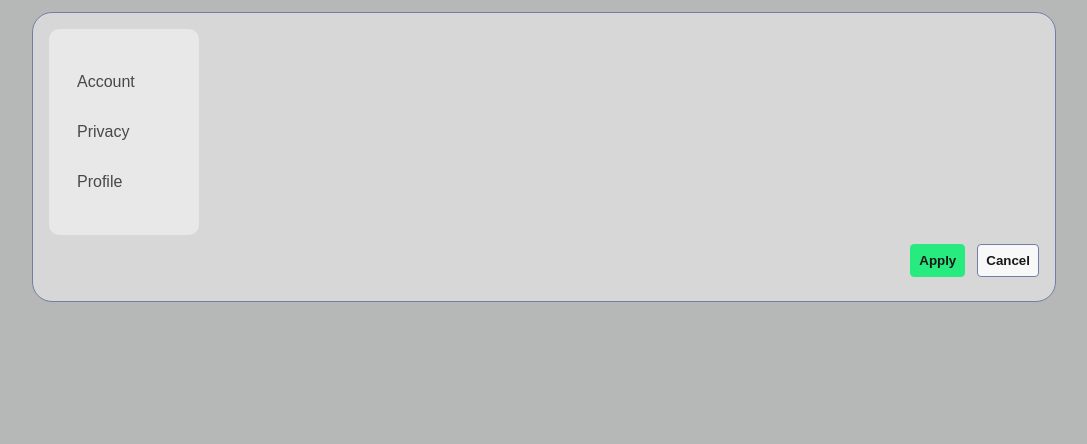
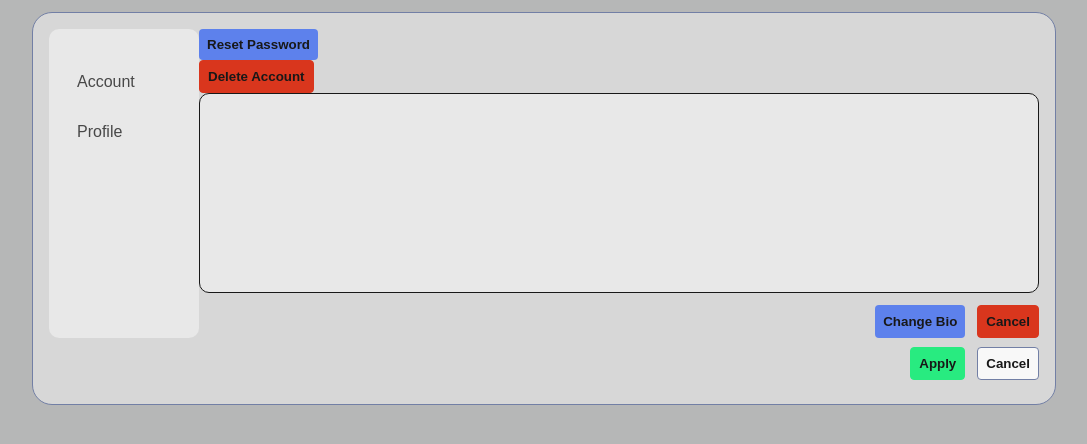
Before and after one commit to Seth-Browning/CSC321-Final, a Django app: page /accounts/settings/ in a window 1280 px wide. Shown: the part 74-518 px from the top of the page, without its empty margins (96-1183 px from the left). Run offline with Django 5.2, Linux system fonts and the light colour scheme; the visitor is signed in with stand-in values (Sample User, id 1).

Commit message:
The user may now delete their account in the settings page.

```diff
--- a/app/accounts/static/accounts/css/settings.css
+++ b/app/accounts/static/accounts/css/settings.css
@@ -47,3 +47,67 @@
     align-items: center;
     justify-content: flex-end;
 }
+
+.text-editor {
+    display: flex;
+    flex-direction: column;
+    gap: var(--spacing-s);
+    justify-content: flex-start;
+    align-items: flex-start;
+}
+
+.editable-text-field {
+    border: 1px var(--text) solid;
+    min-height: 200px;
+    width: 100%;
+    padding: var(--spacing-s);
+    border-radius: 10px;
+    background: var(--bg-m-light);
+    color: var(--text);
+}
+
+.editable-text-field:focus {
+    outline: none;
+}
+
+.title-data {
+    border: 1px var(--text) solid;
+    width: 100%;
+    padding: var(--spacing-s);
+    border-radius: 10px;
+    background: var(--bg-m-light);
+    color: var(--text);
+    font-family: var(--ff);
+    font-size: 1.25rem;
+}
+
+.button-bar {
+    display: flex;
+    gap: var(--spacing-s);
+    width: 100%;
+    justify-content: flex-end;
+}
+
+dialog {
+    background: var(--bg-m-light);
+    position: absolute;
+    top: 50%;
+    left: 50%;
+    transform: translate(-50%, -50%);
+    color: white;
+    border: var(--border);
+    border-radius: 15px;
+    margin: 0;
+}
+
+.button-row {
+    display: flex;
+    flex-direction: row;
+    gap: var(--spacing-m);
+    justify-content: space-between;
+    align-items: center;
+}
+
+.button-row button {
+    flex: 50%;
+}
--- a/app/accounts/static/accounts/js/settings.js
+++ b/app/accounts/static/accounts/js/settings.js
@@ -0,0 +1,30 @@
+const deleteModal = document.getElementById('delete-account-warning')
+
+// Open deletion modal when the delete account button is clicked
+document.getElementById('delete-account-setting').addEventListener('click', () => {
+    deleteModal.showModal()
+})
+
+// close the deletion modal if the cancel button is clicked
+deleteModal.querySelector('button.secondary-button').addEventListener('click', () => {
+    deleteModal.close()
+})
+
+// Delete the user's account if the Confirm Deletion button is clicked
+deleteModal.querySelector('button.danger-button').addEventListener('click', async () => {
+
+    const response = await fetch(`/api/users/${CURRENT_USERNAME}`, {
+        method: 'DELETE',
+        headers: {
+            'Content-Type': 'application/json',
+            'X-CSRFToken': csrftoken
+        }
+    })
+
+    if (!response.ok) {
+        return
+    }
+
+    window.location.href = HOME_PAGE
+
+})
--- a/app/accounts/templates/accounts/settings.html
+++ b/app/accounts/templates/accounts/settings.html
@@ -24,6 +24,11 @@
         register-link = "{% url 'register' %}">
     </nav-bar>
 
+    <script>
+        const CURRENT_USERNAME = "{{ user.username }}"
+        const HOME_PAGE = "{% url 'home' %}"
+    </script>
+
     <!--
         Profile Settings
         - Change Bio
@@ -36,17 +41,40 @@
         - Delete account
     -->
 
+    <dialog id="delete-account-warning" closed>
+        <p>Warning! Deleting your account is irreversible, are you sure you want to delete?</p>
+
+        <div class="button-row">
+            <button class="danger-button">Confirm Deletion</button>
+            <button class="secondary-button">Cancel</button>
+        </div>
+    </dialog>
+
     <div id="settings-card">
         <aside id="setting-select">
             <ul>
-                <li>Account</li>
-                <li>Privacy</li>
-                <li>Profile</li>
+                <li data-value="account">Account</li>
+                <!-- <li>Privacy</li> -->
+                <li data-value="profile">Profile</li>
             </ul>
         </aside>
 
         <section id="main-settings">
+            <div class="setting-card" data-value="account">
+                <div class="setting-option">
+                    <button class="primary-button" id="reset-password-setting">Reset Password</button>
+                </div>
 
+                <div class="setting-option setting-danger">
+                    <button class="danger-button" id="delete-account-setting">Delete Account</button>
+                </div>
+            </div>
+
+            <div class="setting-card" data-value="profile">
+                <div class="setting-option">
+                    <text-editor confirm-button-text="Change Bio"></text-editor>
+                </div>
+            </div>
         </section>
 
         <div id="setting-options">
```
